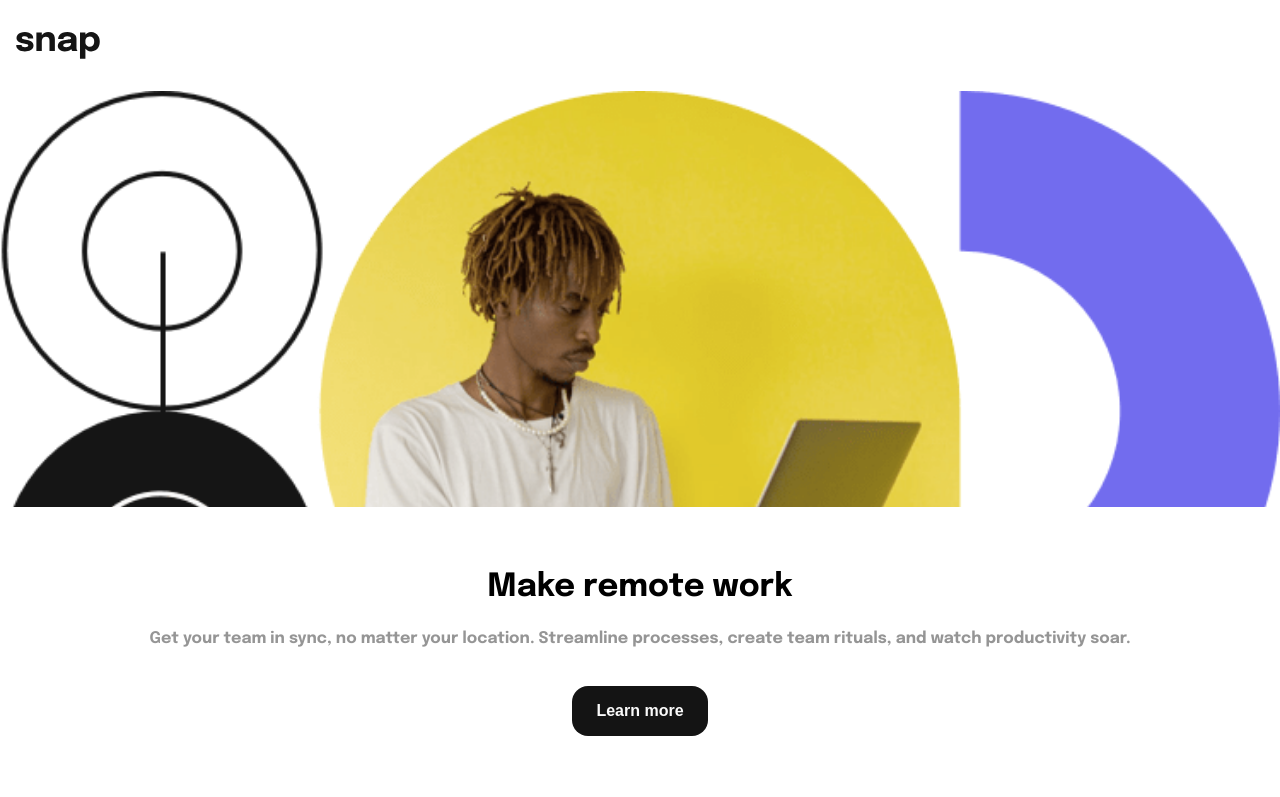
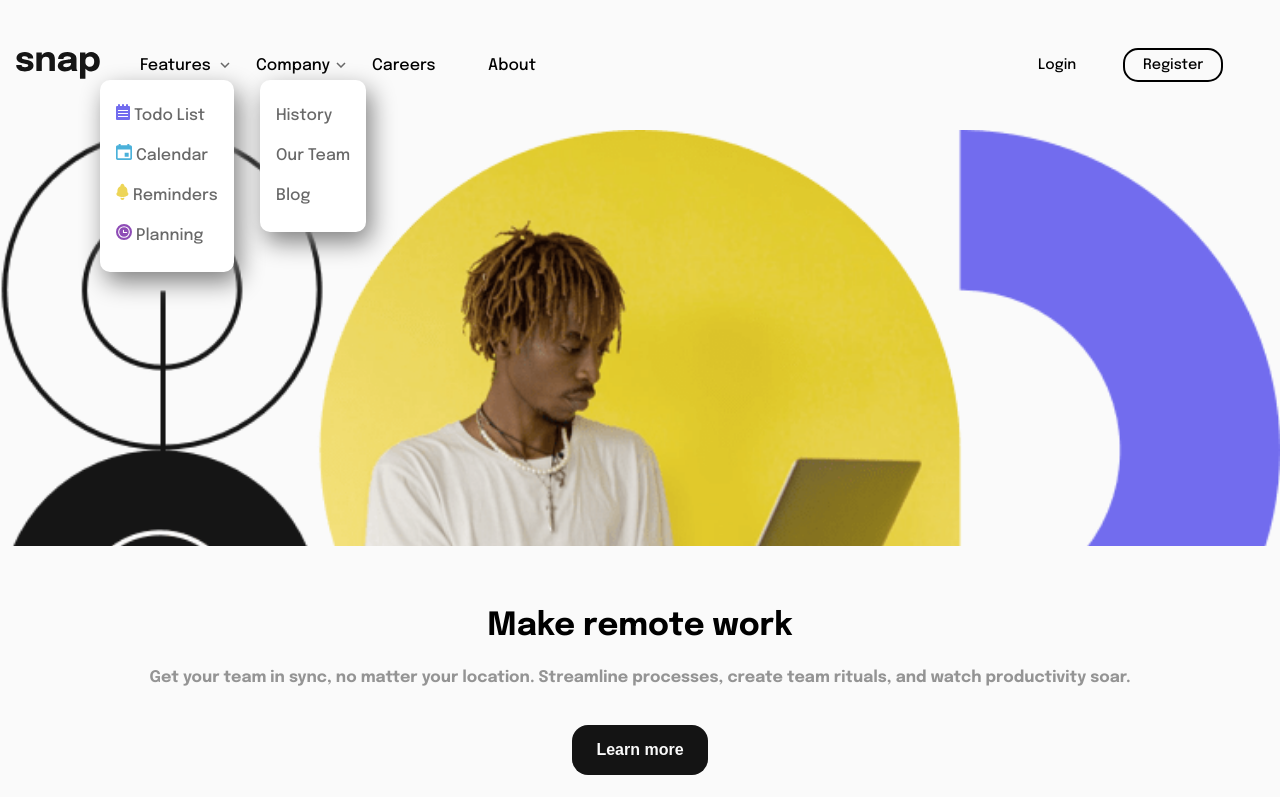
Before and after one commit to HualDev/DropDownNavigation, a plain HTML site: page index.html in a window 1280 px wide. Shown: the top 797 px of the page. Drawn offline with Linux system fonts and the light colour scheme.

Commit message:
NavBar Desktop version

```diff
--- a/index.html
+++ b/index.html
@@ -24,7 +24,7 @@
         <div class="subMenu">
           <ul>
             <li class="arrowDown">Features</li>
-            <div class="subMenuDetails">
+            <div class="subMenuDetails features">
               <a href="#">
                 <img src="./images/icon-todo.svg" alt="Todo Image">
                 <span>Todo List</span>
@@ -44,7 +44,7 @@
             </div>
 
             <li class="arrowDown">Company</li>
-            <div class="subMenuDetails">
+            <div class="subMenuDetails company">
               <a href="#">History</a><br>
               <a href="#">Our Team</a><br>
               <a href="#">Blog</a><br>
--- a/style.css
+++ b/style.css
@@ -12,6 +12,7 @@ body{
     margin: 0;
     font-family: 'DM Serif Display', serif;
     font-family: 'Epilogue', sans-serif;
+    background-color: var(--almostWhite);
 }
 
 nav{
@@ -36,6 +37,9 @@ nav{
     display: grid;
     grid-template-rows: 4rem 1fr 2fr;
     grid-template-columns: auto;
+}
+
+.subMenu{
     display: none;
 }
 
@@ -48,6 +52,7 @@ nav{
 
 .login{
     justify-self: center;
+    display: none;
 }
 
 .register{
@@ -69,7 +74,7 @@ li{
 .arrowDown{
     background-image: url('./images/icon-arrow-down.svg');
     background-repeat: no-repeat;
-    background-position: 5rem;
+    background-position: 5rem center;
 }
 
 .subMenuDetails{
@@ -132,3 +137,66 @@ button{
     width: 20%;
     height: 20%;
 }
+
+@media (min-width:600px) {
+    nav{
+        justify-content: flex-start;
+        align-items: center;
+    }
+    .menu{
+        position: relative;
+        display: flex;
+        justify-content: space-between;
+        width: 90%;
+    }
+
+    ul{
+        display: inline-block;
+        display: flex;
+        gap: 1rem;
+        align-items: center;
+    }
+
+    li{
+        width: 100px;
+        margin-top: 0;
+    }
+
+    .subMenu{
+        display: flex;
+        flex-direction: row;
+    }
+
+    .burger{
+        display: none;
+    }
+
+    .login{
+        display: flex;
+        align-items: center;
+        justify-content: center;
+    }
+
+    .register{
+        padding: 0.5rem 1rem;
+    }
+
+    .subMenuDetails{
+        position: absolute;
+        top: 3rem;
+        background-color: white;
+        border-radius: 10px;
+        box-shadow: 5px 10px 25px gray;
+        padding: 1rem;
+    }
+
+    .features{
+        left: 0;
+    }
+
+    .company{
+        left: 10rem;
+    }
+
+
+}
```
Also changed, not shown: 1 other file.
